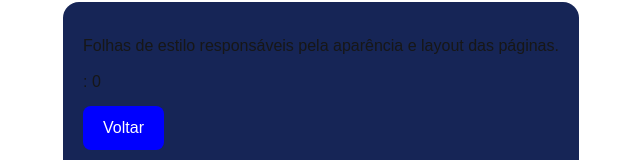
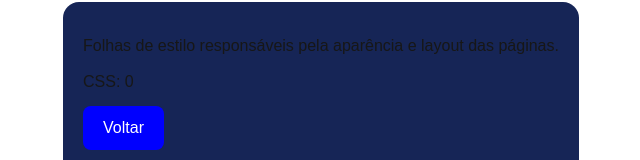
Before and after one commit to GoncaloCunhaMendes/diwnext, a Next.js app: page /tecnologia in a window 1280 px wide. Shown: the part 154-314 px from the top of the page, without its empty margins (319-959 px from the left). Built offline with nearby package versions, Linux system fonts and the light colour scheme.

Commit message:
correlao de erro no lab10

```diff
--- a/app/tecnologia/page.tsx
+++ b/app/tecnologia/page.tsx
@@ -13,6 +13,7 @@ export default function TecnologiaPage() {
       <p>
         <TecnologiaDetailsCard
         description = {tecnologia.description}
+        title={tecnologia.title}
         />
       </p>
       <Link href="/tecnologias">
```
